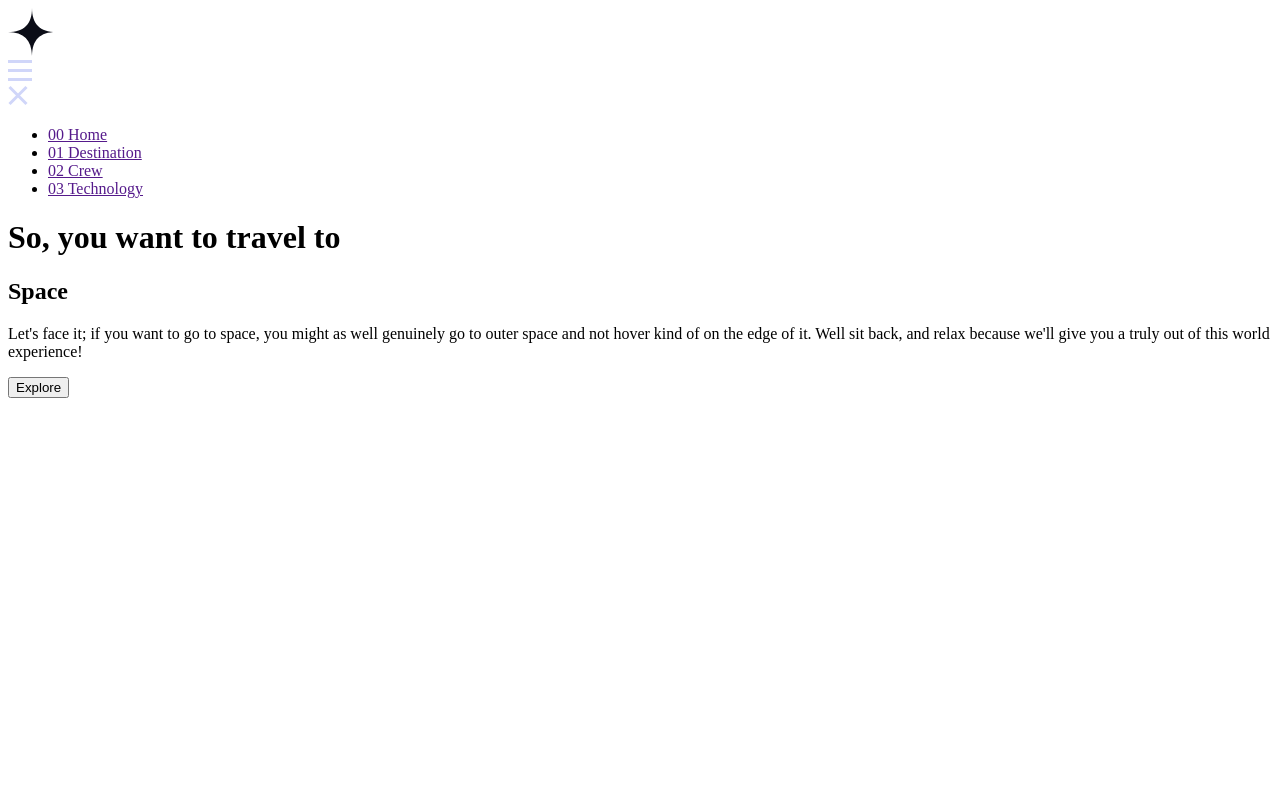
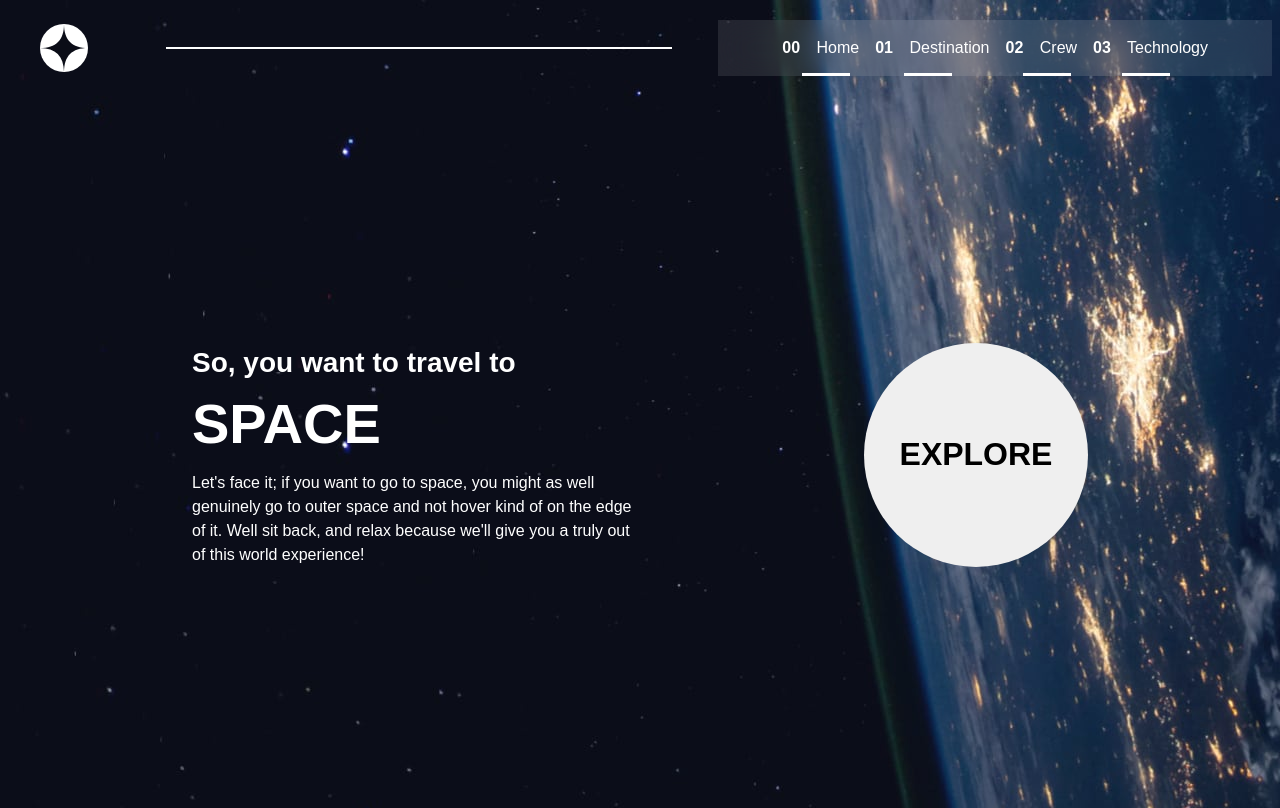
Before and after one commit to Caleb-Abuul/space-tourism-website-main, a plain HTML site: page space/index.html in a window 1280 px wide. Drawn offline with Linux system fonts and the light colour scheme.

Commit message:
modified:   space/index.html modified:   space/main.js modified:   space/style.css modified:   starter-code/

```diff
--- a/space/index.html
+++ b/space/index.html
@@ -12,36 +12,65 @@
     <script src="main.js" defer></script>
 </head>
 <body>
-    <header>
-        <div class="header-container">
+    <header class="primary-header flex">
         <div class="logo-wrapper">
             <img src="../starter-code/assets/shared/logo.svg" alt="logo">
         </div>
-            <div class="menu-wrapper">
-                <img src="../starter-code/assets/shared/icon-hamburger.svg" alt="menu icon" id="menu">
+        <div class="line"></div>
+        <button class="mobile-nav-toggle"
+        aria-controls="primary-navigation" aria-expanded="false">
+            <span class="sr-only"></span>
+        </button>
+
         <nav>
-                    <img src="../starter-code/assets/shared/icon-close.svg" alt="close icon" id="close">
-                    <ul>
-                        <li><a href="">00 Home</a></li>
-                        <li><a href="">01 Destination</a></li>
-                        <li><a href="">02 Crew</a></li>
-                        <li><a href="">03 Technology</a></li>
+            <ul role="navigation" data-visible="false" class="primary-navigation flex" id="primary-navigation">
+                <!-- <div id="close-icon-wrapper" class="close-icon-wrapper icons">
+                    <img src="../starter-code/assets/shared/icon-close.svg" alt="close-icon">
+                </div> -->
+                <li class="active">
+                    <a href="#home" class="active">
+                    <span aria-hidden="true">00</span>
+                    Home
+                    </a>
+                </li>
+                <li class="active">
+                    <a href="#home" class="active">
+                    <span aria-hidden="true">01</span>
+                    Destination
+                    </a>
+                </li>
+                <li class="active">
+                    <a href="#home" class="active">
+                    <span aria-hidden="true">02</span>
+                    Crew
+                    </a>
+                </li>
+                <li class="active">
+                    <a href="#home" class="active">
+                    <span aria-hidden="true">03</span>
+                    Technology
+                    </a>
+                </li>
             </ul>
+
         </nav>
-            </div>
-        </div>
+
     </header>
-    <main>
-        <div class="main-container">
-            <h1>So, you want to travel to</h1>
-            <h2>Space</h2>
+    <main class="container">
+        <div class="row flex">
+            <div class="col">
+                <h1 class="title">So, you want to travel to <span>space</span></h1>
                 <p>
                     Let's face it; if you want to go to space, you might as well genuinely go to
                     outer space and not hover kind of on the edge of it. Well sit back, and relax
                     because we'll give you a truly out of this world experience!
                 </p>
-            <button>Explore</button>
             </div>
+            <div class="col right">
+                <button class="explore-btn">Explore</button>
+            </div>
+        </div>
+
     </main>
 </body>
 </html>
--- a/space/main.js
+++ b/space/main.js
@@ -0,0 +1,14 @@
+const primaryNav = document.querySelector(".primary-navigation");
+const navToggle = document.querySelector(".mobile-nav-toggle");
+
+navToggle.addEventListener("click", ()=>{
+    const visibility = primaryNav.getAttribute("data-visible");
+    if (visibility == "false"){
+        primaryNav.setAttribute("data-visible", true);
+        navToggle.setAttribute("aria-expanded", true);
+    } else if (visibility == "true"){
+        primaryNav.setAttribute("data-visible", false);
+        navToggle.setAttribute("aria-expanded", false);
+    }
+
+})
--- a/space/style.css
+++ b/space/style.css
@@ -0,0 +1,287 @@
+/* ------------ */
+    /* ROOT */
+/* ------------ */
+
+
+:root{
+  --light-clr: hsl(0, 0%, 100%);
+  --accent-clr: hsl(231, 71%, 89%);
+  --dark-clr: hsl(230, 35%, 7%);
+
+  --padding-inline: 2em;
+  --gap: 1em;
+
+  --ff-primary: "Bellefair", sans-serif;
+  --ff-secondary: "", sans-serif;
+
+  --fw-100: 500;
+  --fw-200: 700;
+  --fw-300: 900;
+
+  --fs-100: 1em;
+  --fs-200: 1.5em;
+  --fs-250: 1.75em;
+  --fs-300: 2em;
+  --fs-400: 3em;
+}
+
+/* ------------ */
+    /* RESET */
+/* ------------ */
+
+/* https://piccalil.li/blog/a-more-modern-css-reset/ */
+/* Box sizing rules */
+*,
+*::before,
+*::after {
+  box-sizing: border-box;
+}
+
+/* Prevent font size inflation */
+html {
+  -moz-text-size-adjust: none;
+  -webkit-text-size-adjust: none;
+  text-size-adjust: none;
+}
+
+/* Remove default margin in favour of better control in authored CSS */
+body, h1, h2, h3, h4, p,
+figure, blockquote, dl, dd {
+  margin-block-end: 0;
+}
+
+/* Remove list styles on ul, ol elements with a list role, which suggests default styling will be removed */
+ul[role='list'],
+ol[role='list'] {
+  list-style: none;
+}
+
+/* Set core body defaults */
+body {
+  min-height: 100vh;
+  line-height: 1.5;
+  font-family: var(--ff-primary);
+  color: var(--light-clr);
+  display: grid;
+  overflow-x: hidden;
+  grid-template-rows: 10vh 90vh;
+  background-image: url(../starter-code/assets/home/background-home-desktop.jpg);
+}
+
+/* Set shorter line heights on headings and interactive elements */
+h1, h2, h3, h4,
+button, input, label {
+  line-height: 1.1;
+}
+
+/* Balance text wrapping on headings */
+h1, h2,
+h3, h4 {
+  text-wrap: balance;
+}
+
+/* A elements that don't have a class get default styles */
+a:not([class]) {
+  text-decoration-skip-ink: auto;
+  color: currentColor;
+}
+
+/* Make images easier to work with */
+img,
+picture {
+  max-width: 100%;
+  display: block;
+}
+
+/* Inherit fonts for inputs and buttons */
+input, button,
+textarea, select {
+  font-family: inherit;
+  font-size: inherit;
+}
+
+@media (prefers-reduced-motion: reduce) {
+  /* Disable animations for users who prefer reduced motion */
+  * {
+    animation-duration: 0.01ms !important;
+    animation-iteration-count: 1 !important;
+    transition-duration: 0.01ms !important;
+    scroll-behavior: auto !important;
+  }
+}
+
+/* Make sure textareas without a rows attribute are not tiny */
+textarea:not([rows]) {
+  min-height: 10em;
+}
+
+/* Anything that has been anchored to should have extra scroll margin */
+:target {
+  scroll-margin-block: 5ex;
+}
+
+/* ----------------- */
+/* Utility classes */
+/* ----------------- */
+
+.flex{
+  display: flex;
+  gap: var(--gap, 1rem);
+}
+
+.grid{
+  display: grid;
+  gap: var(--gap, 1rem);
+}
+
+.container{
+  padding-inline: 2em;
+  margin-inline: auto;
+  max-width: 60em;
+}
+
+/* ----------------- */
+/* General styling */
+/* ----------------- */
+
+
+.logo-wrapper{
+  margin: 2rem;
+
+}
+
+.line{
+  width: 40%;
+  height: 2px;
+
+  background-color: var(--light-clr);
+}
+
+.primary-header{
+  align-items: center;
+  justify-content: space-between;
+}
+.primary-navigation{
+  list-style: none;
+  padding: 0;
+  margin: 0;
+  background: hsl(0 0% 0% / 0.75);
+
+}
+
+@supports (backdrop-filter: blur(1rem)){
+  .primary-navigation{
+    background: hsl(0 0% 100% / 0.1);
+    backdrop-filter: blur(1rem);
+  }
+
+}
+
+.primary-navigation a{
+  text-decoration: none;
+  color: inherit;
+  position: relative;
+}
+.primary-navigation a:before{
+  content: "";
+  background-color: var(--light-clr);
+  width: 3em;
+  height: 3px;
+  position: absolute;
+  left: 25%;
+  bottom: -1.25em;
+}
+.mobile-nav-toggle{
+  display: none;
+}
+.primary-navigation a > [aria-hidden="true"]{
+  font-weight: 700;
+  margin-inline-end: 0.75em;
+}
+
+/* main */
+
+main{
+  display: flex;
+  align-items: center;
+  justify-content: center;
+  gap: var(--gap);
+}
+.col{
+  flex-basis: 50%;
+}
+.title{
+  font-size: var(--fs-250);
+  font-weight: var(--fw-200);
+  & span{
+    display: block;
+    margin: 0.25em 0;
+    font-size: var(--fs-300);
+    text-transform: uppercase;
+  }
+}
+
+.col.right{
+  display: flex;
+  align-items: flex-end;
+  justify-content: flex-end;
+}
+.explore-btn{
+  width: 7em;
+  height: 7em;
+  border-radius: 100vmax;
+  outline: none;
+  border: 0;
+  font-size: var(--fs-300);
+  font-weight: var(--fw-200);
+  text-transform: uppercase;
+}
+
+
+@media (max-width: 35em){
+  .primary-navigation{
+    --gap: clamp(1.5rem, 5vw, 3rem);
+    position: fixed;
+    inset: 0 0 0 30%;
+    flex-direction: column;
+    padding: min(30vh, 10rem) 2rem;
+    z-index: 1000;
+    transform: translateX(100%);
+    transition: transform 350ms ease-out;
+  }
+  .line{
+    display: none;
+  }
+  .primary-navigation[data-visible="true"]{
+    transform: translateX(0%);
+  }
+  .mobile-nav-toggle{
+    display: block;
+    position: absolute;
+    background-image: url(../starter-code/assets/shared/icon-hamburger.svg);
+    background-color: transparent;
+    background-repeat: no-repeat;
+    border: 0;
+    width: 2rem;
+    aspect-ratio: 1;
+    top: 2rem;
+    right: 2rem;
+    z-index: 9999;
+  }
+  .mobile-nav-toggle[aria-expanded="true"]{
+    background-image: url(../starter-code/assets/shared/icon-close.svg);
+  }
+}
+
+@media (min-width: 35em) and (max-width: 55em){
+  .primary-navigation a > [aria-hidden]{
+    display: none;
+  }
+}
+
+@media (min-width: 35em){
+  .primary-navigation{
+    padding-block: 1em;
+    padding-inline: clamp(3rem, 5vw, 10rem);
+  }
+}
--- a/starter-code/style.css
+++ b/starter-code/style.css
@@ -52,7 +52,7 @@ body{
 }
 .nav-bar{
     flex-grow: 1;
-    position: relative;
+    /* position: relative; */
     display: flex;
     align-items: center;
 }
@@ -122,6 +122,7 @@ nav ul li a{
 }
 .col{
     flex-basis: 40%;
+    flex-grow: 1;
 }
 .col.right{
     display: flex;
@@ -152,9 +153,40 @@ nav ul li a{
     align-items: center;
     justify-content: center;
     cursor: pointer;
+    transition: 0.5s ease-in-out;
 }
 .explore p{
     color: var(--accent-clr);
     text-transform: uppercase;
     font-weight: var(--fw-200);
 }
+.explore:hover{
+    transform: scale(1.05);
+}
+.icons{
+    display: none;
+}
+
+@media (max-width: 960px){
+    .nav-bar{
+
+    }
+    nav{
+        position: absolute;
+        top: 0;
+        right: -200px;
+        background-color: #000;
+        height: 100vh;
+        width: 200px;
+    }
+    .icons{
+        display: block;
+    }
+    .line{
+        display: none;
+    }
+    .menu-icon{
+        margin-right: var(--padding-inline);
+        cursor: pointer;
+    }
+}
```
Also changed, not shown: starter-code/index.html (+32 -5 lines). Lines whose indentation alone changed are shown as unchanged.
